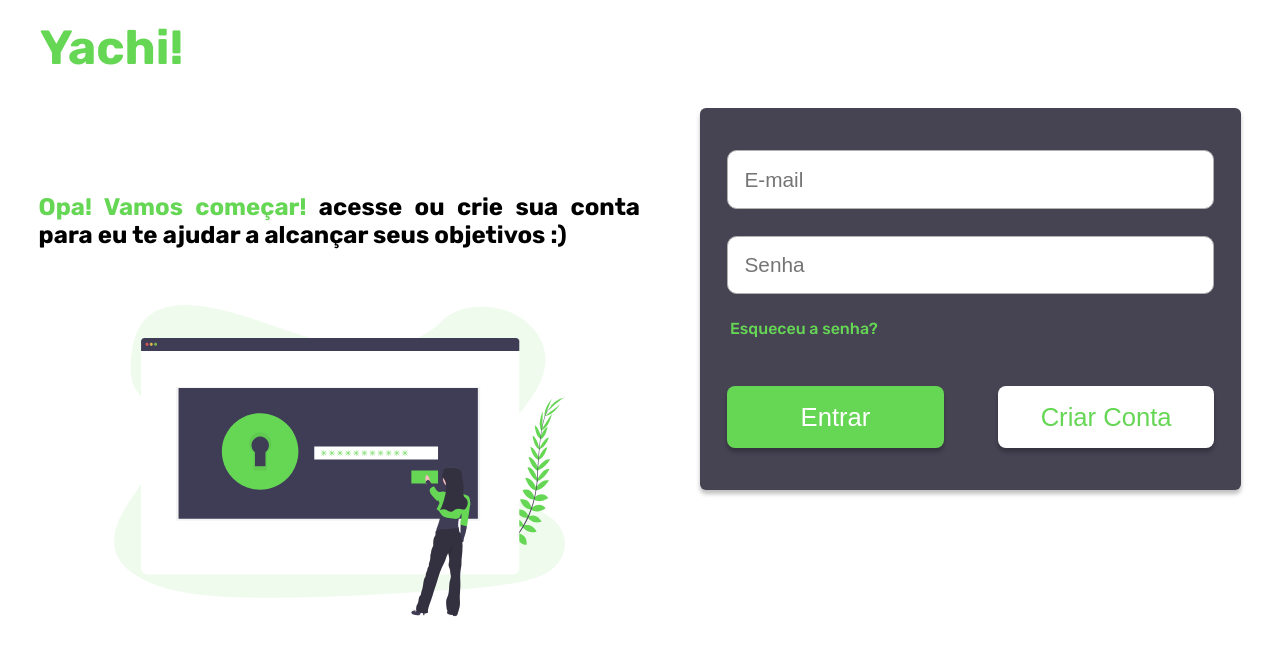
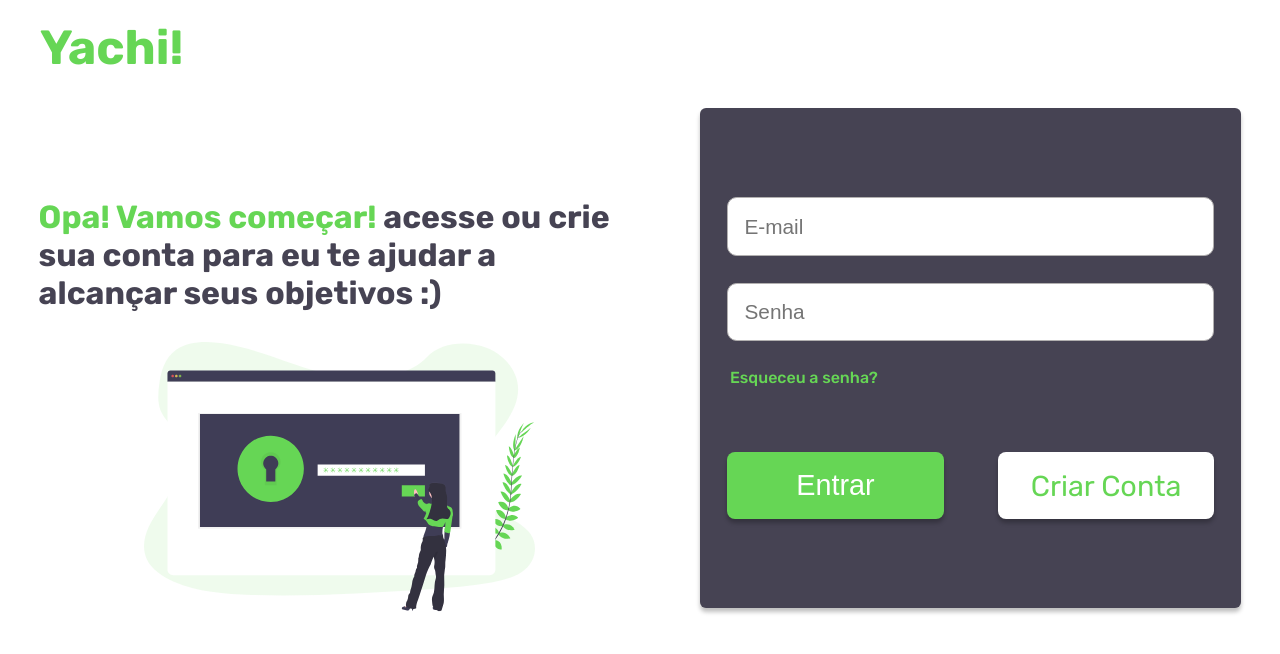
Before and after one commit to eric-araujo/YourAchievements, a React (Create React App) app: page /login in a window 1280 px wide. Shown: the top 654 px of the page. Built offline with nearby package versions, Linux system fonts and the light colour scheme.

Commit message:
Estilizando para desktop tela de login

```diff
--- a/src/Pages/Login/index.js
+++ b/src/Pages/Login/index.js
@@ -13,20 +13,25 @@ function Register() {
             <main className="container">
                 <div className="columnLogin">
                     <article className="sectionSlogan">
-                        <p className="textSlogan">
+                        <p className="textSloganLogin letsGo">
                             <b className="yachi">Opa! Vamos começar!</b> acesse ou crie sua conta para eu te ajudar a alcançar seus objetivos :)
                         </p>
                         <img id="imageCreateSession" src={SignIn} alt="Criar Sessão"></img>
                     </article>
-                    <form className="form">
+                    <form className="formLogin" action="">
                         <input className="input" type="email" placeholder="E-mail" />
                         <input className="input" type="password" placeholder="Senha" />
-                        <Link to="/" className="link">
-                            Esqueceu a senha?
-                        </Link>
+                        <div className="forgotPassword">
+                            <Link to="/" className="link linkForgotPassword">
+                                Esqueceu a senha?
+                            </Link>
+                        </div>
                         <div className="buttons">
                             <button className="btn btn-login" type="submit">Entrar</button>
-                            <button className="btn btn-new-user" type="submit">Criar Conta</button>
+                            <Link to="/register" className="btn btn-new-user">
+                                Criar Conta
+                            </Link>
+                            {/* <button className="btn btn-new-user" type="button">Criar Conta</button> */}
                         </div>
                     </form>
                 </div>
--- a/src/Pages/Login/styles.css
+++ b/src/Pages/Login/styles.css
@@ -4,7 +4,7 @@
     width: 100%;
 }
 
-.form {
+.formLogin {
     display: flex;
     flex-direction: column;
     justify-content: center;
@@ -32,32 +32,48 @@
     color: #FFF;
 }
 
+.btn-login:hover {
+    background-color: var(--color-green-opacity);
+    transition: .5s;
+}
+
 .btn-new-user {
     width: 40%;
+    height: 100%;
     padding: 3% 0%;
     background-color: #FFF;
     color: var(--color-green-primary);
+}
+
+.btn-new-user:hover {
+    background-color: #FFF;
 }
 
 .sectionSlogan {
     height: 60% !important;
 }
 
-.link {
+.forgotPassword {
+    width: 89%;
+    height: 15%;
+    margin-bottom: 4%;
+}
+
+.linkForgotPassword {
     color: var(--color-green-primary);
 }
 
-.textSlogan {
+.textSloganLogin {
     font-size: 1.5rem !important;
     font-weight: 700;
+    margin-bottom: 5%;
 }
 
 #imageCreateSession {
     width: 75%;
 }
 
-@media(min-width: 650px),
-handheld and (orientation: landscape) {
+@media(min-width: 650px) {
     .columnLogin {
         display: grid;
         grid-template-rows: 2fr 1fr;
@@ -67,14 +83,13 @@ handheld and (orientation: landscape) {
         margin-right: 1.5%;
     }
 
-    .form {
+    .formLogin {
         width: 90%;
-        height: 90%;
+        height: 500px;
         padding-top: 7%;
         padding-bottom: 7%;
         grid-area: form;
         justify-self: end;
-        margin-bottom: 2.5rem;
     }
 
     .input {
@@ -84,20 +99,25 @@ handheld and (orientation: landscape) {
     }
 
     .btn {
-        font-size: 1.6rem !important;
-    }
-
-    .btn-register {
-        width: 60%;
-        padding: 2.5% 5%;
+        font-size: 1.8rem !important;
     }
 
     .sectionSlogan {
         justify-content: flex-start !important;
-        height: 60% !important;
+        height: 68% !important;
     }
 
-    .subTitle {
-        margin-bottom: 4rem !important;
+    .letsGo {
+        font-size: 2rem !important;
+        color: var(--color-gray);
+    }
+
+    #imageCreateSession {
+        width: 65%;
+        grid-area: form;
+    }
+
+    .forgotPassword:hover {
+        background-color: initial;
     }
 }
--- a/src/Pages/Register/styles.css
+++ b/src/Pages/Register/styles.css
@@ -24,8 +24,7 @@
     color: #FFF;
 }
 
-@media(min-width: 650px),
-handheld and (orientation: landscape) {
+@media(min-width: 650px) {
     .columnRegister {
         display: grid;
         grid-template-rows: 2fr 1fr;
```
Also changed, not shown: src/Global/styles.css (+8 -3 lines), src/Pages/Index/styles.css (+12 -2 lines).
